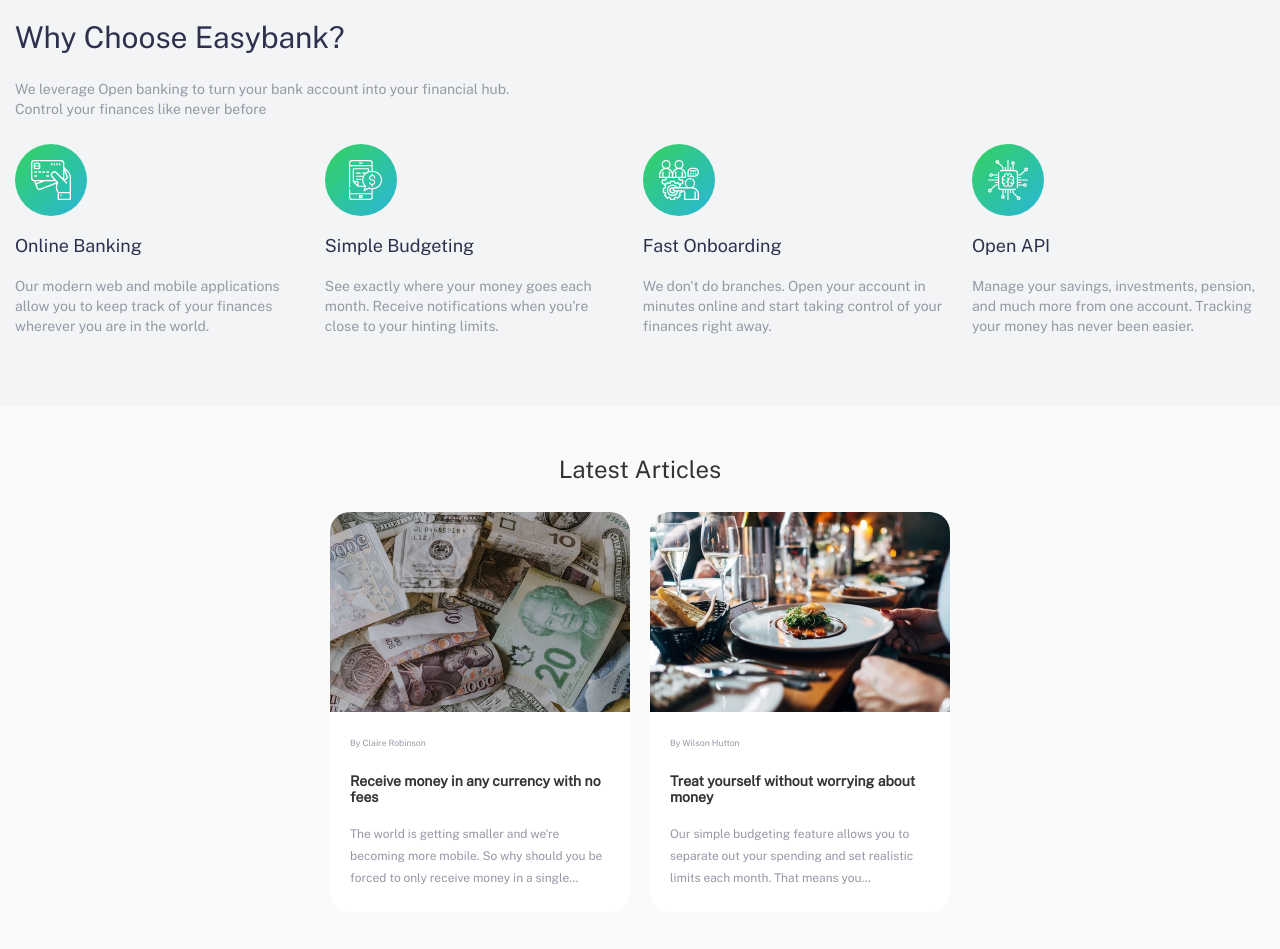
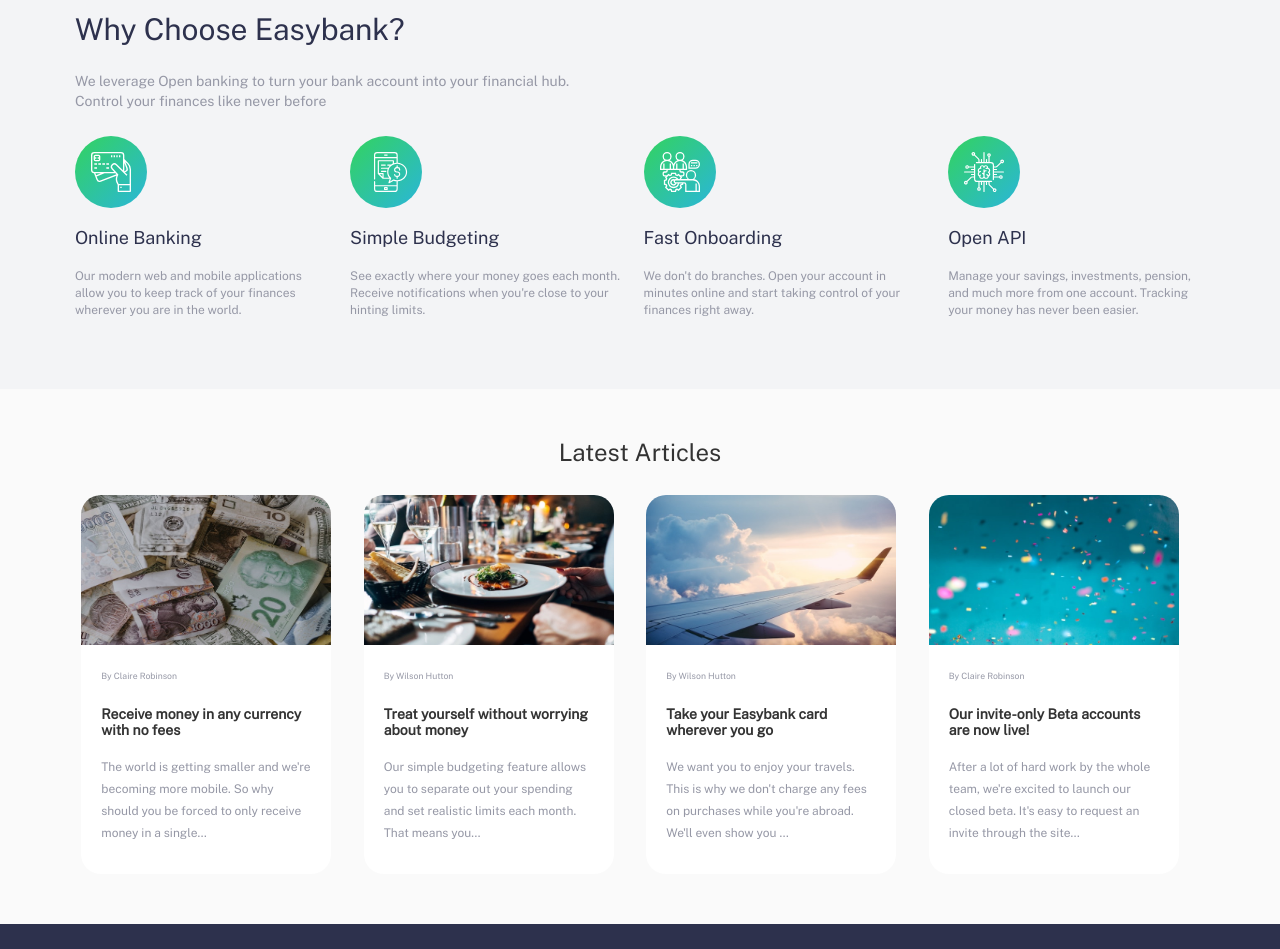
Before and after one commit to theCephas/Easybank-Landing-Page, a plain HTML site: page index.html in a window 1280 px wide. Shown: the part 760-1709 px from the top of the page. Drawn offline with nearby package versions, Linux system fonts and the light colour scheme.

Commit message:
Clean Editing

```diff
--- a/script.js
+++ b/script.js
@@ -5,6 +5,7 @@ const closeIcon= document.querySelector(".closeIcon");
 const menuIcon = document.querySelector(".menuIcon");
 
 function toggleMenu() {
+
   if (menu.classList.contains("showMenu")) {
     menu.classList.remove("showMenu");
     closeIcon.style.display = "none";
--- a/styles.css
+++ b/styles.css
@@ -90,7 +90,7 @@ body {
 }
 
 .btn1>button:hover {
-    background-image: linear-gradient(to right, hsl(136, 43%, 63%), hsl(192, 51%, 70%));
+    background-image: linear-gradient(to right, hsl(136, 82%, 70%), hsl(192, 77%, 62%));
     color: hsl(220, 16%, 96%);
 }
 
@@ -107,7 +107,7 @@ main {
 
 .sect1-p {
     margin-top: 200px;
-
+    padding-left: 60px;
 }
 
 .sect1-p>h1 {
@@ -132,7 +132,7 @@ main {
 }
 
 .sect1-p>button:hover {
-    background-image: linear-gradient(to right, hsl(136, 43%, 63%), hsl(192, 51%, 70%));
+    background-image: linear-gradient(to right, hsl(136, 85%, 62%), hsl(192, 87%, 58%));
     color: hsl(220, 16%, 96%);
 }
 
@@ -154,7 +154,10 @@ main {
     padding-top: 60px;
     padding-bottom: 60px;
 }
-
+.sect2-p{
+    padding-left: 60px;
+    padding-right: 60px;
+}
 h2 {
     color: hsl(233, 26%, 24%);
 }
@@ -178,11 +181,15 @@ h4 {
     padding-bottom: 10px;
     padding-top: 10px;
 }
-
+.choices>p{
+    font-size: 1.2rem;
+}
 .sect2-choices {
     display: grid;
     grid-template-columns: auto auto auto auto;
     column-gap: 20px;
+    padding-left: 60px;
+    padding-right: 60px;
 }
 
 #sect3{
@@ -190,22 +197,29 @@ h4 {
     padding-bottom: 30px;
 }
 #sect3-articles{
-    display: grid;
-    grid-template-columns: auto auto;
-    gap: 20px;
-    place-content: center;
-
+    padding-left: 60px;
+    padding-right: 60px;
+    display: flex;
+    justify-content: space-around;
 }
 
 .article{
     background-color: white;
     border-radius: 20px;
-
-    width: 300px;
-    height: 400px;
+    width: 250px;
+    height: auto;
+    margin-right: 20px;
     margin-bottom: 20px;
     transition: 0.2s;
     transition-property: transform;
+}
+@media screen and (max-width: 900px){
+    #sect3-articles{
+        display: grid;
+        grid-template-columns: auto auto;
+        place-content: center;
+        gap: 20px;
+    }
 }
 .article:hover{
     transform: scale(1.05);
@@ -213,7 +227,7 @@ h4 {
     box-shadow: 0px 2px 5px 9px #f2f4f5;
 }
 .article>img{
-    height: 200px;
+    height: 150px;
     border-top-right-radius: 20px;
     border-top-left-radius: 20px;
 }
@@ -223,6 +237,7 @@ h3{
 }
 .article-texts{
     padding: 20px;
+
     line-height: 22px;
 }
 .article-texts>.author{
@@ -283,7 +298,7 @@ footer{
     margin-bottom: 20px;
 }
 .footer4>button:hover {
-    background-image: linear-gradient(to right, hsl(136, 73%, 65%), hsl(191, 82%, 68%));
+    background-image: linear-gradient(to right, hsl(136, 85%, 62%), hsl(192, 87%, 58%));
     color: hsl(220, 16%, 96%);
 }
 .attribution {
@@ -326,8 +341,14 @@ footer{
         position: absolute;
         right: 10px;
         margin-top: 17px;
+
+
+    /* .pressed{ */
+        animation: mymove 1s;
     }
-
+    @keyframes mymove {
+        20% {transform: rotate(-720deg);}
+    }
     .closeIcon {
         display: none;
         position: absolute;
```
